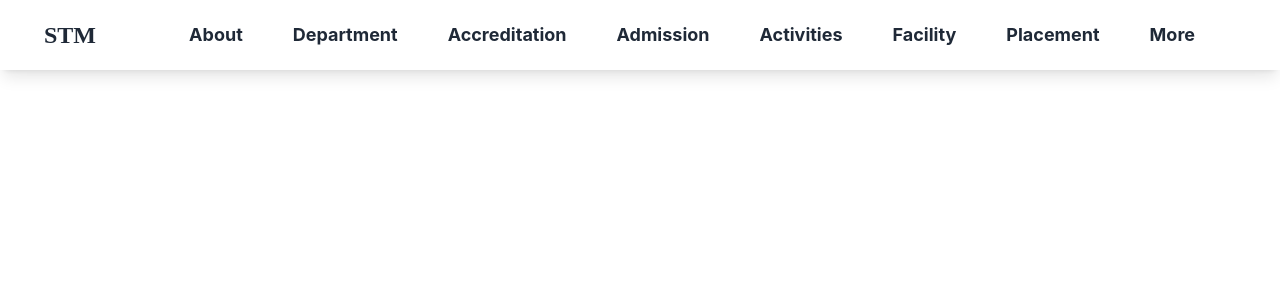
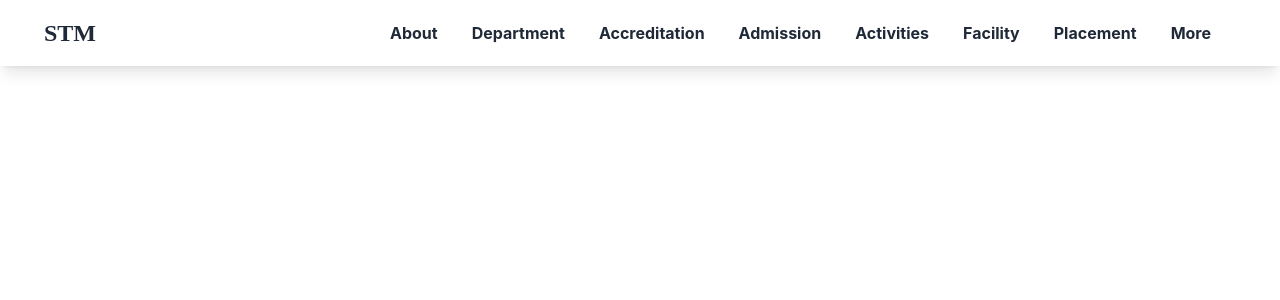
Before and after one commit to rasi-kp/college-website, a React (Vite) app: page /login in a window 1280 px wide. Shown: the top 300 px of the page. Built offline with nearby package versions, Linux system fonts and the light colour scheme.

Commit message:
Navbar new responsive

```diff
--- a/src/components/common/navbar.jsx
+++ b/src/components/common/navbar.jsx
@@ -25,9 +25,9 @@ const Nav = () => {
 
     return (
         <div className='shadow-lg w-full fixed top-0 left-0'>
-            <div className='lg:flex bg-white py-4 lg:px-10 px-7 items-center justify-between'>
-                <div className='font-bold text-2xl cursor-pointer flex items-center font-[Popins] text-gray-800'>
-                    <span className='text-3xl text-indigo-600 mr-1 pt-2'>
+            <div className='lg:flex  bg-white py-4 lg:px-10 px-7 items-center justify-between'>
+                <div className='  font-bold text-2xl cursor-pointer flex items-center font-[Popins] text-gray-800'>
+                    <span className='text-3xl text-indigo-600  mr-1 pt-2'>
                         <ion-icon name="logo-ionic"></ion-icon>
                     </span>
                     STM
@@ -39,7 +39,7 @@ const Nav = () => {
                     {Links.map((Link) => (
                         <li
                             key={Link.name}
-                            className='lg:mr-9 text-lg lg:my-0 my-7 flex items-center border border-transparent hover:bg-indigo-600 rounded font-bold p-1 duration-500 relative pr-2'
+                            className='  lg:mr-6 pr-1 text-base lg:my-0 my-7 flex items-center border border-transparent hover:bg-indigo-600 rounded font-bold p-1 duration-500 relative '
                             onMouseEnter={() => Link.subMenu && setDropdownOpen(Link.name)}
                             onMouseLeave={() => Link.subMenu && setDropdownOpen(false)}
                         >
```
